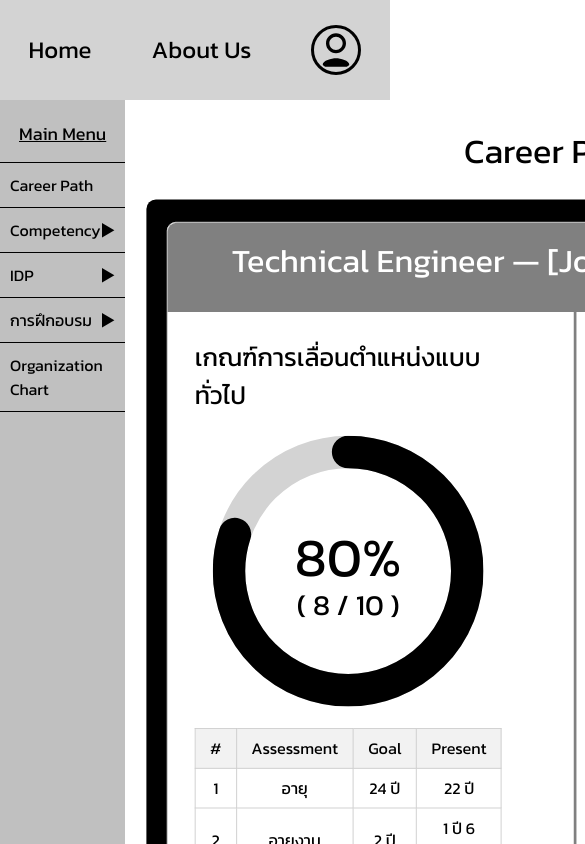
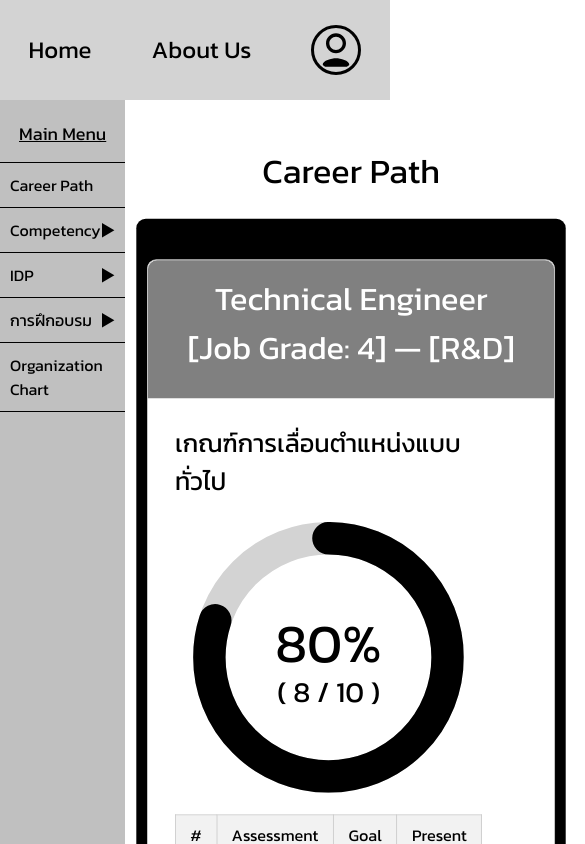
Before and after one commit to ArmSiwatK/BPIT-Front-End-Software-Development-Test, a React (Vite) app: page /promotion in a window 390 px wide. Shown: the top 844 px of the page, 585 px wide, since content can reach past the window. Built offline with nearby package versions, Linux system fonts and the light colour scheme.

Commit message:
style: Responsive progress for promotion

```diff
--- a/src/components/JobDetails/JobDetails.jsx
+++ b/src/components/JobDetails/JobDetails.jsx
@@ -1,7 +1,7 @@
-import React from 'react';
+import React, { useEffect, useState } from 'react';
 import { NavLink } from "react-router-dom";
+import { CircularProgressbarWithChildren } from 'react-circular-progressbar';
 import Promotion from './Promotion';
-import { CircularProgressbarWithChildren } from 'react-circular-progressbar';
 import 'react-circular-progressbar/dist/styles.css';
 import './JobDetails.scss';
 
@@ -16,14 +16,47 @@ const countMatches = (jobCriteria, employeeData) => {
 };
 
 const JobDetails = ({ promotionCriteria, fastTrackCriteria, employeeData }) => {
-    const matchCountPromotion = countMatches(promotionCriteria.jobCriteria, employeeData.employeeStats);
-    const matchCountFastTrack = countMatches(fastTrackCriteria.jobCriteria, employeeData.employeeStats);
+    const [isMobileView, setIsMobileView] = useState(false);
+
+    const matchCountPromotion = countMatches(
+        promotionCriteria.jobCriteria,
+        employeeData.employeeStats
+    );
+    const matchCountFastTrack = countMatches(
+        fastTrackCriteria.jobCriteria,
+        employeeData.employeeStats
+    );
+
+    useEffect(() => {
+        const handleResize = () => {
+            setIsMobileView(window.innerWidth <= 1024);
+        };
+
+        handleResize();
+        window.addEventListener('resize', handleResize);
+
+        return () => {
+            window.removeEventListener('resize', handleResize);
+        };
+    }, []);
 
     return (
         <div className="promotion-background">
             <div className="promotion-container-all">
-                <div className="promotion-header">
-                    {promotionCriteria.jobName} — [Job Grade: {promotionCriteria.jobGrade}] — [{promotionCriteria.jobCategory}]
+                <div className={`promotion-header ${isMobileView ? 'mobile-view' : ''}`}>
+                    {isMobileView ? (
+                        <div>
+                            <div>{promotionCriteria.jobName}</div>
+                            <div>
+                                [Job Grade: {promotionCriteria.jobGrade}] — [{promotionCriteria.jobCategory}]
+                            </div>
+                        </div>
+                    ) : (
+                        <div>
+                            {promotionCriteria.jobName} — [Job Grade: {promotionCriteria.jobGrade}] — [
+                            {promotionCriteria.jobCategory}]
+                        </div>
+                    )}
                 </div>
                 <div className="promotion-container">
                     <div className="promotion-list">
--- a/src/components/JobDetails/JobDetails.scss
+++ b/src/components/JobDetails/JobDetails.scss
@@ -24,6 +24,10 @@
       justify-content: center;
       gap: 60px;
       margin: 30px 0;
+
+      @media screen and (max-width: 1280px) {
+        flex-direction: column;
+      }
 
       .promotion-list {
         display: flex;
@@ -58,6 +62,11 @@
         padding-right: 80px;
         margin-top: -31px;
         margin-bottom: -31px;
+
+        @media screen and (max-width: 1280px) {
+          border-right: none;
+          border-bottom: 3px solid gray;
+        }
       }
     }
 
```
